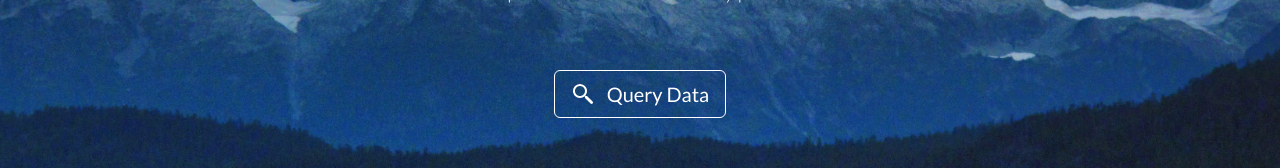
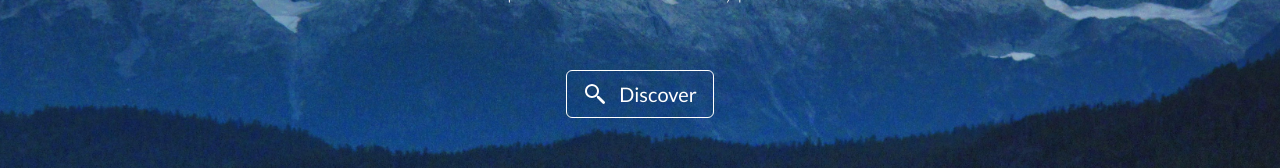
Before and after one commit to serratus-bio/serratus.io, a React (Create React App) app: page / in a window 1280 px wide. Shown: the part 487-655 px from the top of the page. Built offline with nearby package versions, Linux system fonts and the light colour scheme; what react-faux-dom would draw is missing.

Commit message:
Query Data -> Discover

```diff
--- a/src/pages/Home.jsx
+++ b/src/pages/Home.jsx
@@ -17,7 +17,7 @@ const Home = () => {
                     <h2 className="text-xl font-thin text-center z-10">An open-science viral discovery platform</h2>
                     <a href="/query" className="border z-10 border-white flex text-xl mt-16 justify-center items-center w-auto  px-4 py-2 rounded-md hover:text-blue-600 hover:bg-white">
                         <svg xmlns="http://www.w3.org/2000/svg" enableBackground="new 0 0 24 24" className="fill-current h-6 w-6  mr-3" viewBox="0 0 24 24" ><path d="M9,2 C5.146,2 2,5.146 2,9 C2,12.854 5.146,16 9,16 C10.748,16 12.345,15.348 13.574,14.281 L14,14.707 L14,16 L19.586,21.586 C20.138,22.138 21.034,22.138 21.586,21.586 C22.138,21.034 22.138,20.138 21.586,19.586 L16,14 L14.707,14 L14.281,13.574 C15.348,12.345 16,10.748 16,9 C16,5.146 12.854,2 9,2 z M9,4 C11.773,4 14,6.227 14,9 C14,11.773 11.773,14 9,14 C6.227,14 4,11.773 4,9 C4,6.227 6.227,4 9,4 z" /></svg>
-                    Query Data
+                    Discover
                 </a>
                 </div>
             </div>
```
